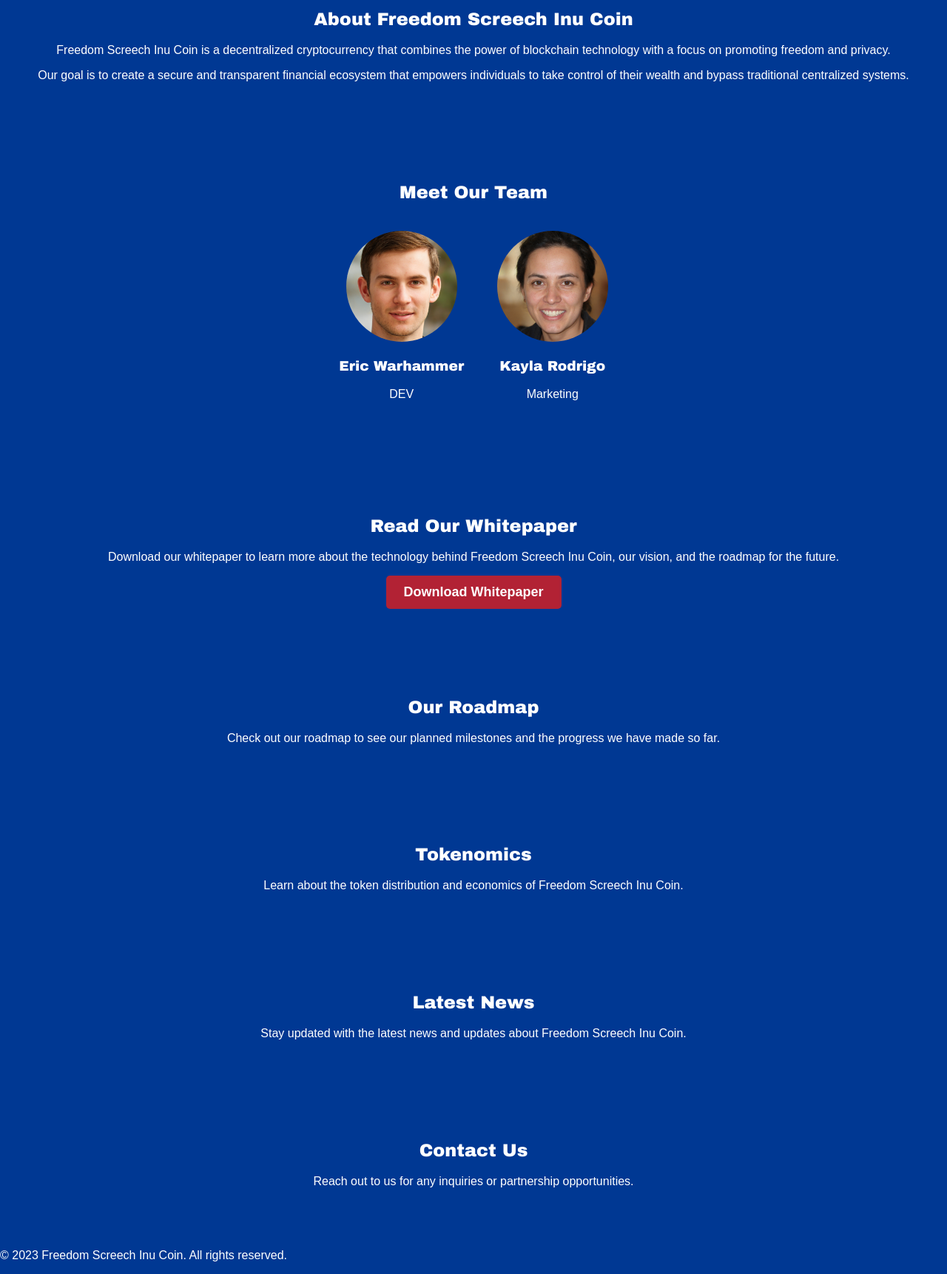
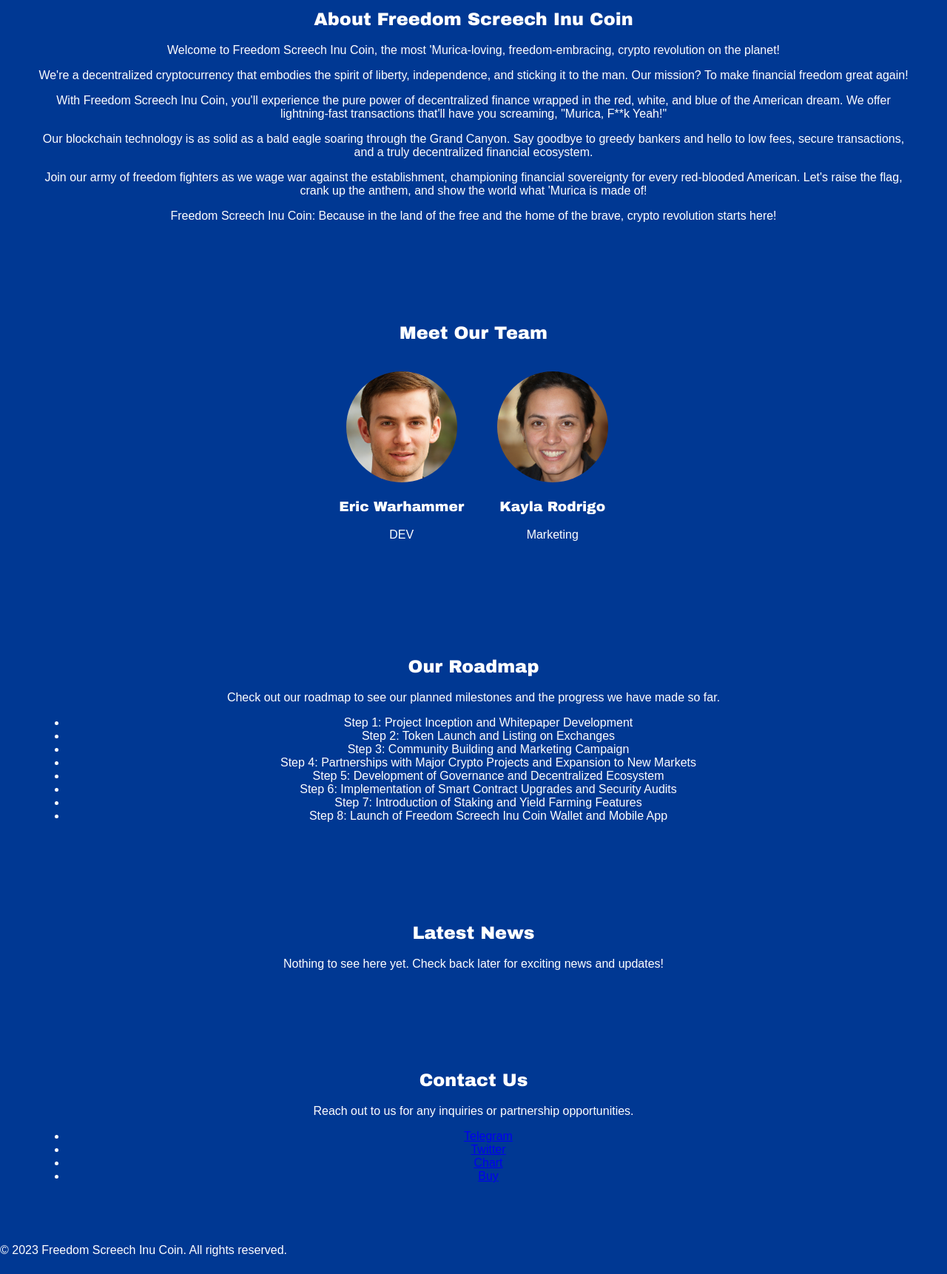
Before and after one commit to slyredfox77/free, a plain HTML site: page index.html in a window 1280 px wide. Shown: the part 660-2382 px from the top of the page at 74% size. Drawn offline with Linux system fonts and the light colour scheme.

Commit message:
Update index.html

```diff
--- a/index.html
+++ b/index.html
@@ -155,9 +155,7 @@ header {
             <li><a href="#home">Home</a></li>
             <li><a href="#about">About</a></li>
             <li><a href="#team">Team</a></li>
-            <li><a href="#whitepaper">Whitepaper</a></li>
             <li><a href="#roadmap">Roadmap</a></li>
-            <li><a href="#tokenomics">Tokenomics</a></li>
             <li><a href="#news">News</a></li>
             <li><a href="#contact">Contact</a></li>
         </ul>
@@ -171,9 +169,14 @@ header {
 
     <section id="about">
     <h2>About Freedom Screech Inu Coin</h2>
-        <p>Freedom Screech Inu Coin is a decentralized cryptocurrency that combines the power of blockchain technology with a focus on promoting freedom and privacy.</p>
-        <p>Our goal is to create a secure and transparent financial ecosystem that empowers individuals to take control of their wealth and bypass traditional centralized systems.</p>
+    <p>Welcome to Freedom Screech Inu Coin, the most 'Murica-loving, freedom-embracing, crypto revolution on the planet!</p>
+    <p>We're a decentralized cryptocurrency that embodies the spirit of liberty, independence, and sticking it to the man. Our mission? To make financial freedom great again!</p>
+    <p>With Freedom Screech Inu Coin, you'll experience the pure power of decentralized finance wrapped in the red, white, and blue of the American dream. We offer lightning-fast transactions that'll have you screaming, "Murica, F**k Yeah!"</p>
+    <p>Our blockchain technology is as solid as a bald eagle soaring through the Grand Canyon. Say goodbye to greedy bankers and hello to low fees, secure transactions, and a truly decentralized financial ecosystem.</p>
+    <p>Join our army of freedom fighters as we wage war against the establishment, championing financial sovereignty for every red-blooded American. Let's raise the flag, crank up the anthem, and show the world what 'Murica is made of!</p>
+    <p>Freedom Screech Inu Coin: Because in the land of the free and the home of the brave, crypto revolution starts here!</p>
 </section>
+
 
     <section id="team">
         <h2>Meet Our Team</h2>
@@ -189,67 +192,40 @@ header {
         </div>
     </section>
 
-    <section id="whitepaper">
-        <h2>Read Our Whitepaper</h2>
-        <p>Download our whitepaper to learn more about the technology behind Freedom Screech Inu Coin, our vision, and the roadmap for the future.</p>
-        <a href="whitepaper.pdf" target="_blank" class="cta-button">Download Whitepaper</a>
-    </section>
-
    <section id="roadmap">
     <h2>Our Roadmap</h2>
     <p>Check out our roadmap to see our planned milestones and the progress we have made so far.</p>
+    <ul>
+        <li>Step 1: Project Inception and Whitepaper Development</li>
+        <li>Step 2: Token Launch and Listing on Exchanges</li>
+        <li>Step 3: Community Building and Marketing Campaign</li>
+        <li>Step 4: Partnerships with Major Crypto Projects and Expansion to New Markets</li>
+        <li>Step 5: Development of Governance and Decentralized Ecosystem</li>
+        <li>Step 6: Implementation of Smart Contract Upgrades and Security Audits</li>
+        <li>Step 7: Introduction of Staking and Yield Farming Features</li>
+        <li>Step 8: Launch of Freedom Screech Inu Coin Wallet and Mobile App</li>
+    </ul>
 </section>
 
-    <section id="tokenomics">
-        <h2>Tokenomics</h2>
-        <p>Learn about the token distribution and economics of Freedom Screech Inu Coin.</p>
-    </section>
 
     <section id="news">
         <h2>Latest News</h2>
-        <p>Stay updated with the latest news and updates about Freedom Screech Inu Coin.</p>
+        <p>Nothing to see here yet. Check back later for exciting news and updates!</p>
     </section>
 
     <section id="contact">
         <h2>Contact Us</h2>
         <p>Reach out to us for any inquiries or partnership opportunities.</p>
+        <ul class="social-links">
+            <li><a href="https://t.me/FreedomScreech/" target="_blank">Telegram</a></li>
+            <li><a href="https://twitter.com/FreedomScreech_" target="_blank">Twitter</a></li>
+            <li><a href="https://dexscreener/" target="_blank">Chart</a></li>
+            <li><a href="https://uniswap/" target="_blank">Buy</a></li>
+        </ul>
     </section>
 
     <footer>
         <p>&copy; 2023 Freedom Screech Inu Coin. All rights reserved.</p>
     </footer>
-<audio id="background-audio" loop>
-  <source src="freedom.mp3" type="audio/mpeg">
-  Your browser does not support the audio element.
-</audio>
-
-<script>
-  // Get a reference to the audio element
-  var audio = document.getElementById('background-audio');
-
-  // Function to play the audio
-  function playAudio() {
-    audio.play();
-  }
-
-  // Function to pause the audio
-  function pauseAudio() {
-    audio.pause();
-  }
-
-  // Function to handle user interactions
-  function handleInteraction() {
-    playAudio();
-
-    // Remove the event listener after the first interaction
-    window.removeEventListener('click', handleInteraction);
-    window.removeEventListener('scroll', handleInteraction);
-  }
-
-  // Add event listeners for click and scroll events
-  window.addEventListener('click', handleInteraction);
-  window.addEventListener('scroll', handleInteraction);
-</script>
-
 </body>
 </html>
```
Lines whose indentation alone changed are shown as unchanged.
